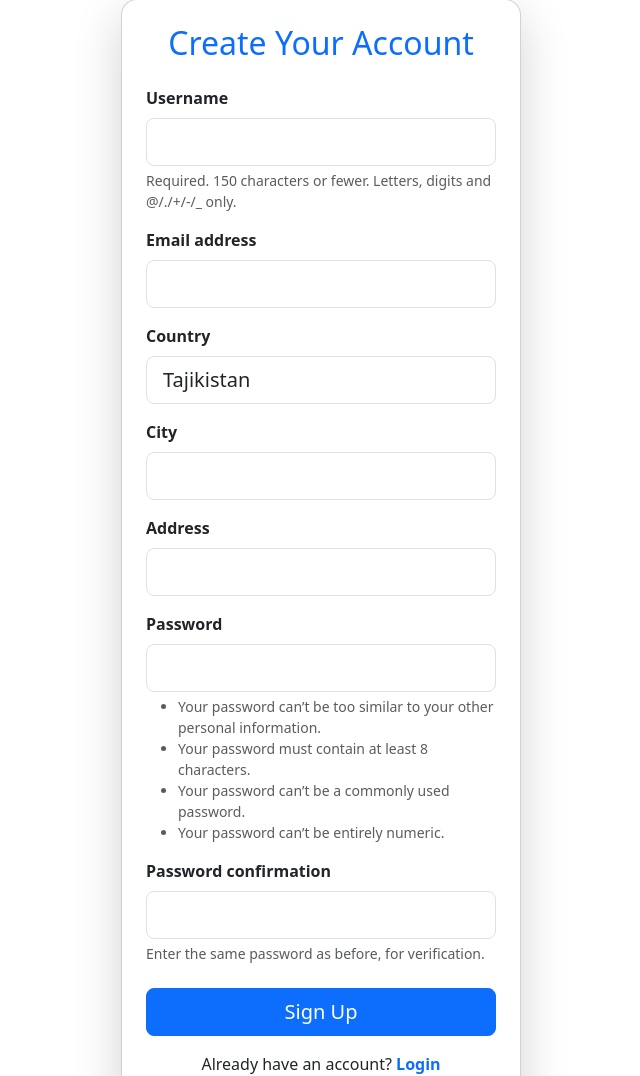
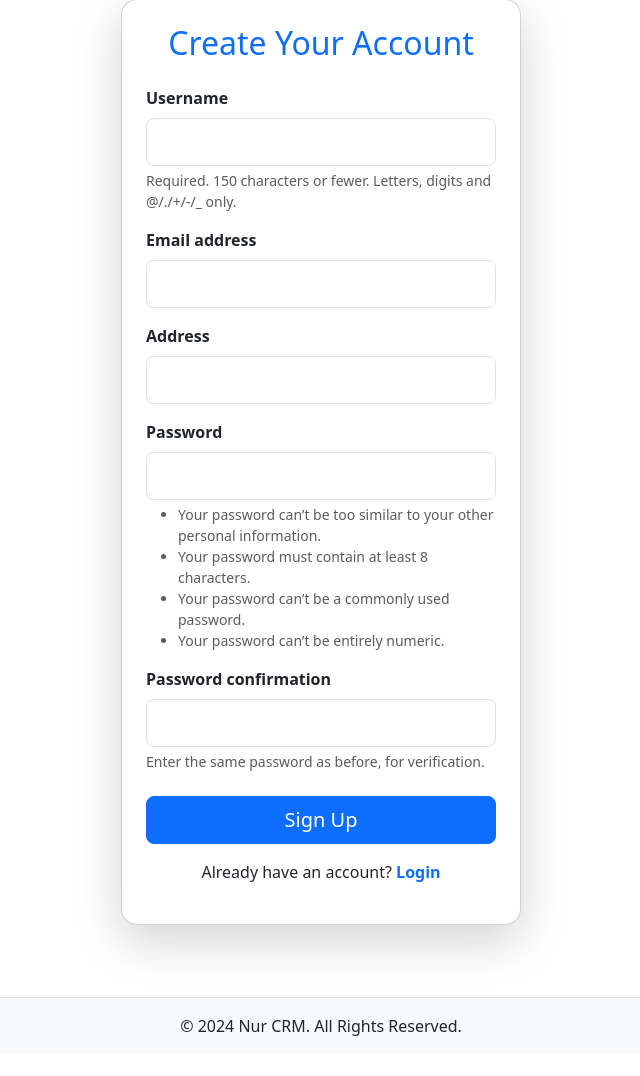
Before and after one commit to siddikmeo7/Barakat-CRM, a Django app: page /signup/ in a window 1280 px wide. Shown: the part 129-1205 px from the top of the page, without its empty margins (319-959 px from the left). After the commit the page ends 1165 px from the top, so only its background shows below. Run offline with Django 5.2, Linux system fonts and the light colour scheme; data comes from the database, SQL or seed files in the repository; both versions use the stored data as it was before the commit; lists and menus that the app fills with data are empty.

Commit message:
Corrected the Registration part!

```diff
--- a/Nur/forms.py
+++ b/Nur/forms.py
@@ -3,30 +3,14 @@
 from .models import *
 # User
 class UserSignupForm(forms.ModelForm):
-    country = forms.ModelChoiceField(queryset=Country.objects.all(), empty_label="Select a country")
-    city = forms.ModelChoiceField(queryset=City.objects.none(), empty_label="Select a city")
-
     class Meta:
         model = CustomUser
-        fields = ['username', 'password', 'country', 'city']
-
-    def __init__(self, *args, **kwargs):
-        super().__init__(*args, **kwargs)
-        if 'country' in self.data:
-            try:
-                country_id = int(self.data.get('country'))
-                self.fields['city'].queryset = City.objects.filter(country_id=country_id)
-            except (ValueError, TypeError):
-                pass
-        elif self.instance.pk:
-            self.fields['city'].queryset = self.instance.country.cities.all()
+        fields = ['username', 'password']
 
 class CustomUserForm(UserCreationForm):
-    country = forms.ModelChoiceField(queryset=Country.objects.all(), empty_label="Select a country")
-    city = forms.ModelChoiceField(queryset=City.objects.none(), empty_label="Select a city")
     class Meta:
         model = CustomUser
-        fields = ['username', 'email', 'country', 'city', 'address', 'password1', 'password2']
+        fields = ['username', 'email', 'address', 'password1', 'password2']
 
     def clean(self):
         cleaned_data = super().clean()
@@ -46,9 +30,6 @@
         profile_picture = forms.URLField(required=False)
         website = forms.URLField(required=False)
 
-from django import forms
-from .models import Product
-
 # Products
 class ProductForm(forms.ModelForm):
     class Meta:
@@ -63,11 +44,6 @@
     up_to = forms.IntegerField(widget=forms.NumberInput(attrs={'class': 'form-control'}))
     user = forms.ModelChoiceField(queryset=CustomUser.objects.all(), widget=forms.HiddenInput(), required=False)
 
-
-# Transaction Form
-from django import forms
-from .models import Transaction
-
 class TransactionForm(forms.ModelForm):
     class Meta:
         model = Transaction
--- a/Nur/models.py
+++ b/Nur/models.py
@@ -18,8 +18,6 @@
             )
         ]
     )
-    country = models.ForeignKey("Nur.Country", on_delete=models.CASCADE, related_name="users",null=True,blank=True)
-    city = models.ForeignKey("Nur.City", on_delete=models.CASCADE, related_name="users", null=True, blank=True)
     address = models.TextField(null=True,blank=True)
     created_at = models.DateTimeField(auto_now_add=True)
     last_password_reset = models.DateTimeField(null=True, blank=True)
@@ -63,22 +61,6 @@
 
     def __str__(self):
         return f"Profile of {self.user.username}"
-
-# Location Models
-class Country(models.Model):
-    name = models.CharField(max_length=50)
-    is_active = models.BooleanField(default=True)
-
-    def __str__(self):
-        return self.name
-
-class City(models.Model):
-    name = models.CharField(max_length=50)
-    country = models.ForeignKey("Nur.Country", on_delete=models.CASCADE, related_name="cities")
-    is_active = models.BooleanField(default=True)
-
-    def __str__(self):
-        return f"{self.name} (Country: {self.country.name})"
 
 # Product Models
 class Product(models.Model):
--- a/Nur/urls.py
+++ b/Nur/urls.py
@@ -10,20 +10,6 @@
     path('profile/<int:pk>/', ProfileDetailView.as_view(), name='profile'),
     path('profile/update/<int:pk>/', create_or_edit_profile, name='update-profile'),
     path('profile/delete/<int:pk>/', ProfileDeleteView.as_view(), name='delete-profile'),
-
-    # Country
-    path('countries/', CountryListView.as_view(), name='country-list'),
-    path('country/<int:pk>/', CountryDetailView.as_view(), name='country-detail'),
-    path('country/create/', CountryCreateView.as_view(), name='country-create'),
-    path('country/update/<int:pk>/', CountryUpdateView.as_view(), name='country-update'),
-    path('country/delete/<int:pk>/', CountryDeleteView.as_view(), name='country-delete'),
-
-    # City
-    path('cities/', CityListView.as_view(), name='city-list'),
-    path('city/<int:pk>/', CityDetailView.as_view(), name='city-detail'),
-    path('city/create/', CityCreateView.as_view(), name='city-create'),
-    path('city/update/<int:pk>/', CityUpdateView.as_view(), name='city-update'),
-    path('city/delete/<int:pk>/', CityDeleteView.as_view(), name='city-delete'),
 
     # Product
     path('products/', ProductListView.as_view(), name='product-list'),
--- a/templates/registration/signup.html
+++ b/templates/registration/signup.html
@@ -15,22 +15,14 @@
             <div class="mb-3">
                 <label for="{{ field.id_for_label }}" class="form-label fw-semibold">{{ field.label }}</label>
 
-                {% if field.name == 'country' %}
-                    <select class="form-control form-control-lg" name="{{ field.name }}" id="{{ field.id_for_label }}" {% if field.field.required %}required{% endif %}>
-                        {% for option in field.field.queryset %}
-                            <option value="{{ option.id }}" {% if option.id == field.value %}selected{% endif %}>
-                                {{ option.name }} <!-- Ensure the field representing country is 'name' -->
-                            </option>
-                        {% endfor %}
-                    </select>
-                {% elif field.name == 'city' %}
-                    <select class="form-control form-control-lg" name="{{ field.name }}" id="{{ field.id_for_label }}" {% if field.field.required %}required{% endif %}>
-                        {% for option in field.field.queryset %}
-                            <option value="{{ option.id }}" {% if option.id == field.value %}selected{% endif %}>
-                                {{ option.name }} <!-- Ensure the field representing city is 'name' -->
-                            </option>
-                        {% endfor %}
-                    </select>
+                {% if field.name != 'country' and field.name != 'city' %}
+                    {% if field.name == 'password' %}
+                        <input type="password"
+                               class="form-control form-control-lg"
+                               name="{{ field.name }}"
+                               id="{{ field.id_for_label }}"
+                               value="{{ field.value|default:'' }}"
+                               {% if field.field.required %}required{% endif %}>
                     {% else %}
                         <input type="{{ field.field.widget.input_type }}"
                                class="form-control form-control-lg"
@@ -38,6 +30,7 @@
                                id="{{ field.id_for_label }}"
                                value="{{ field.value|default:'' }}"
                                {% if field.field.required %}required{% endif %}>
+                    {% endif %}
                 {% endif %}
 
                 {% if field.help_text %}
```
Also changed, not shown: Nur/admin.py (+1 -13 lines), Nur/views.py (+0 -67 lines), Nur/migrations/0016_remove_customuser_city_remove_customuser_country.py (added), Nur/migrations/0017_delete_city_delete_country.py (added), db.sqlite3. Lines whose indentation alone changed are shown as unchanged.
